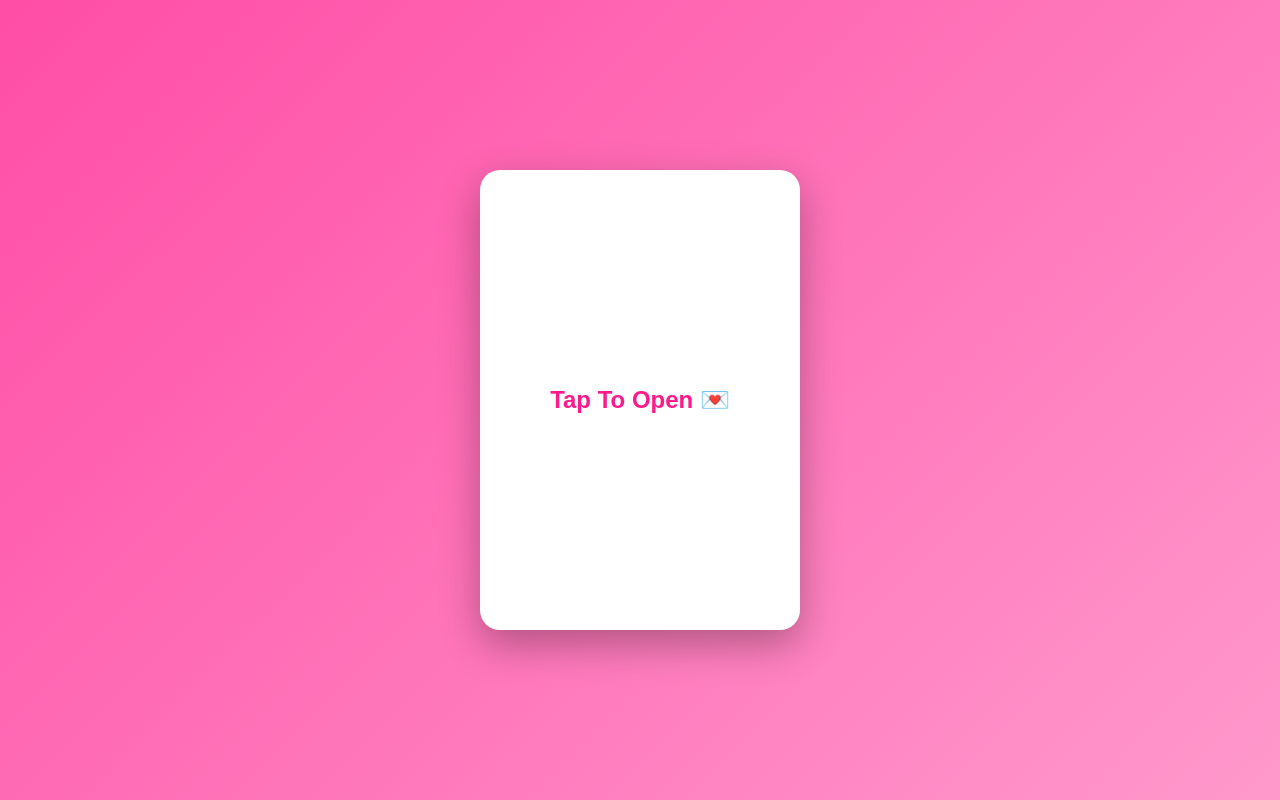
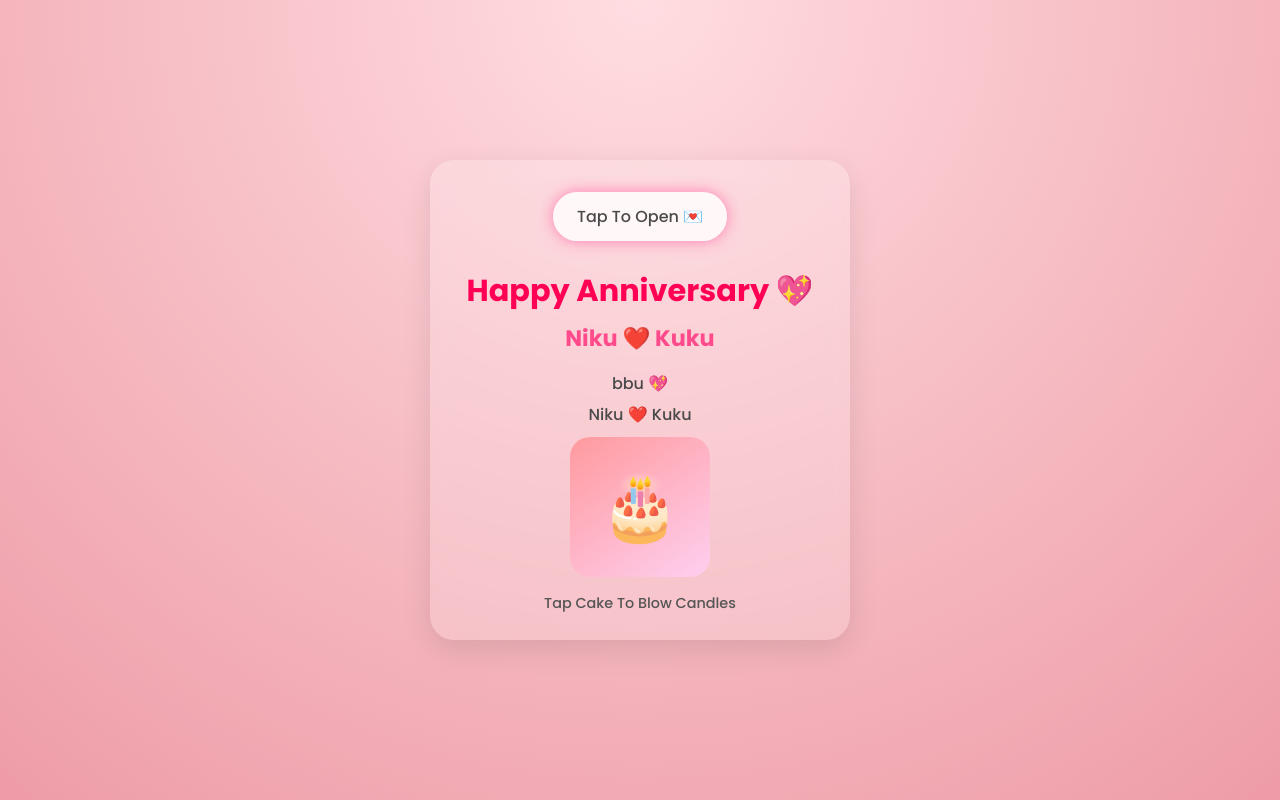
Before and after one commit to nikhil07227-hash/happyanniversarykuku.github.io, a plain HTML site: page index.html in a window 1280 px wide. Drawn offline with Linux system fonts and the light colour scheme.

Commit message:
Update index.html

```diff
--- a/index.html
+++ b/index.html
@@ -2,296 +2,260 @@
 <html lang="en">
 <head>
   <meta charset="UTF-8">
+  <title>Happy Anniversary bbu ❤️</title>
   <meta name="viewport" content="width=device-width, initial-scale=1.0">
-<title>Happy Anniversary bbu ❤️</title>
+
+  <!-- Google Font -->
+  <link rel="preconnect" href="https://fonts.googleapis.com">
+  <link rel="preconnect" href="https://fonts.gstatic.com" crossorigin>
+  <link href="https://fonts.googleapis.com/css2?family=Poppins:wght@300;500;700&display=swap" rel="stylesheet">
 
   <style>
-body{
-    margin:0;
-    padding:0;
-    font-family:Arial, sans-serif;
-    background:linear-gradient(135deg,#ff4da6,#ff99cc);
-    display:flex;
-    justify-content:center;
-    align-items:center;
-    height:100vh;
-    overflow:hidden;
+    * {
+      box-sizing: border-box;
+      font-family: 'Poppins', sans-serif;
     }
 
-/* CARD */
-.card-container{
-    perspective:1200px;
+    body {
+      margin: 0;
+      min-height: 100vh;
+      display: flex;
+      align-items: center;
+      justify-content: center;
+      background: radial-gradient(circle at top, #ffdde1, #ee9ca7);
+      animation: bgMove 10s infinite alternate;
+      overflow: hidden;
     }
 
-.card{
-    width:320px;
-    height:460px;
-    position:relative;
-    transform-style:preserve-3d;
-    transition:transform 1s;
+    @keyframes bgMove {
+      0% { background-position: 0% 0%; }
+      100% { background-position: 100% 100%; }
     }
 
-.card.open{
-    transform:rotateY(180deg);
+    .container {
+      text-align: center;
+      padding: 20px;
+      background: rgba(255, 255, 255, 0.2);
+      border-radius: 24px;
+      backdrop-filter: blur(10px);
+      box-shadow: 0 10px 30px rgba(0, 0, 0, 0.1);
+      max-width: 420px;
+      width: 90%;
+      position: relative;
     }
 
-.card-face{
-    position:absolute;
-    width:100%;
-    height:100%;
-    backface-visibility:hidden;
-    border-radius:20px;
-    display:flex;
-    flex-direction:column;
-    justify-content:center;
-    align-items:center;
-    box-shadow:0 15px 40px rgba(0,0,0,0.3);
+    h1 {
+      font-size: 1.9rem;
+      margin-bottom: 8px;
+      color: #ff0055;
     }
 
-/* FRONT */
-.front{
-    background:white;
-    cursor:pointer;
+    h2 {
+      font-size: 1.4rem;
+      margin-top: 4px;
+      margin-bottom: 16px;
+      color: #ff4b8b;
     }
 
-.front h2{
-    color:#ff1a8c;
+    p {
+      margin: 6px 0;
+      color: #4a4a4a;
     }
 
-/* BACK */
-.back{
-    background:rgba(255,255,255,0.1);
-    backdrop-filter:blur(10px);
-    transform:rotateY(180deg);
-    padding:20px;
-    text-align:center;
-    overflow:hidden;
+    .tap-button {
+      display: inline-block;
+      padding: 12px 24px;
+      border-radius: 999px;
+      background: #ffffffcc;
+      box-shadow: 0 0 15px #ff7eb3;
+      cursor: pointer;
+      transition: transform 0.2s ease, box-shadow 0.2s ease;
+      margin-top: 12px;
+      font-weight: 500;
     }
 
-/* ANNIVERSARY TITLE */
-.anniversary-title{
-    font-size:24px;
-    color:white;
-    margin-bottom:5px;
-    animation:glowTitle 2s infinite alternate;
+    .tap-button:hover {
+      transform: scale(1.05);
+      box-shadow: 0 0 25px #ff4b8b;
     }
 
-@keyframes glowTitle{
-    from{text-shadow:0 0 10px #ff4da6;}
-    to{text-shadow:0 0 25px #ff66cc;}
+    .cake {
+      width: 140px;
+      height: 140px;
+      margin: 18px auto 8px;
+      border-radius: 20px;
+      background: linear-gradient(145deg, #ff9a9e, #fecfef);
+      display: flex;
+      align-items: center;
+      justify-content: center;
+      font-size: 64px;
+      cursor: pointer;
+      animation: float 2s infinite ease-in-out;
+      position: relative;
     }
 
-/* GLOW NAME */
-.glow-name{
-    font-size:28px;
-    font-weight:bold;
-    color:white;
-    animation:glowPulse 2s infinite alternate;
+    @keyframes float {
+      0%, 100% { transform: translateY(0); }
+      50% { transform: translateY(-8px); }
     }
 
-@keyframes glowPulse{
-    from{text-shadow:0 0 10px #ff4da6;}
-    to{text-shadow:0 0 35px #ff66cc;}
+    .hint {
+      font-size: 0.9rem;
+      color: #555;
     }
 
-/* LOVE LINE */
-.love-line{
-    margin-top:5px;
-    font-size:18px;
-    color:white;
-    animation:floatText 3s infinite ease-in-out;
+    /* Popup message */
+    .popup {
+      position: fixed;
+      inset: 0;
+      background: rgba(0,0,0,0.5);
+      display: none;
+      align-items: center;
+      justify-content: center;
+      z-index: 10;
     }
 
-@keyframes floatText{
-    0%{transform:translateY(0px);}
-    50%{transform:translateY(-6px);}
-    100%{transform:translateY(0px);}
+    .popup-content {
+      background: #fff;
+      padding: 20px 18px;
+      border-radius: 18px;
+      max-width: 360px;
+      width: 85%;
+      text-align: center;
+      box-shadow: 0 8px 25px rgba(0,0,0,0.2);
     }
 
-/* BANNER */
-.banner{
-    margin-top:15px;
-    font-size:14px;
-    color:white;
-    animation:pulse 1.5s infinite;
+    .popup-content h3 {
+      margin-top: 0;
+      color: #ff0055;
     }
 
-@keyframes pulse{
-    0%{opacity:0.6;}
-    50%{opacity:1;}
-    100%{opacity:0.6;}
+    .close-btn {
+      margin-top: 10px;
+      padding: 8px 16px;
+      border-radius: 999px;
+      border: none;
+      background: #ff4b8b;
+      color: white;
+      cursor: pointer;
+      font-weight: 500;
     }
 
-/* CAKE */
-.cake{
-    position:relative;
-    width:200px;
-    height:200px;
-    margin-top:15px;
-    cursor:pointer;
+    .close-btn:hover {
+      background: #ff0055;
     }
 
-/* LAYERS */
-.layer{
-    position:absolute;
-    border-radius:20px;
+    /* Floating hearts */
+    .heart {
+      position: fixed;
+      font-size: 18px;
+      color: #ff4b8b;
+      animation: rise 4s linear forwards;
+      pointer-events: none;
+      z-index: 0;
     }
 
-.layer-bottom{
-    bottom:0;
-    width:200px;
-    height:70px;
-    background:#ff66b2;
+    @keyframes rise {
+      0% { transform: translateY(0) scale(1); opacity: 1; }
+      100% { transform: translateY(-120px) scale(1.6); opacity: 0; }
     }
 
-.layer-middle{
-    bottom:60px;
-    width:160px;
-    height:60px;
-    left:20px;
-    background:#ff3385;
-}
-
-.layer-top{
-    bottom:115px;
-    width:120px;
-    height:50px;
-    left:40px;
-    background:#ff1a75;
-}
-
-/* DRIPS */
-.drip{
-    position:absolute;
-    width:18px;
-    height:25px;
-    background:#fff0f5;
-    border-radius:50%;
-}
-
-.drip1{bottom:50px;left:30px;}
-.drip2{bottom:50px;right:30px;}
-.drip3{bottom:105px;left:90px;}
-
-/* CANDLES */
-.candle{
-    position:absolute;
-    bottom:165px;
-    width:8px;
-    height:30px;
-    background:white;
-    border-radius:4px;
-}
-
-.flame{
-    width:10px;
-    height:18px;
-    background:orange;
-    border-radius:50%;
-    margin:auto;
-    margin-top:-15px;
-    animation:flicker 0.2s infinite alternate;
-}
-
-@keyframes flicker{
-    from{transform:scale(1);}
-    to{transform:scale(1.2);}
+    #love-text {
+      min-height: 1.4em;
     }
   </style>
 </head>
-
 <body>
 
-<div class="card-container">
-    <div class="card" id="card">
+  <div class="container">
+    <p class="tap-button" id="openBtn">Tap To Open 💌</p>
 
-        <!-- FRONT -->
-        <div class="card-face front" onclick="openCard()">
-            <h2>Tap To Open 💌</h2>
+    <h1>Happy Anniversary 💖</h1>
+    <h2 id="love-text"></h2>
+
+    <p>bbu 💖</p>
+    <p>Niku ❤️ Kuku</p>
+
+    <div class="cake" id="cake">
+      🎂
+    </div>
+    <p class="hint">Tap Cake To Blow Candles</p>
   </div>
 
-        <!-- BACK -->
-        <div class="card-face back">
-
-            <div class="anniversary-title">Happy Anniversary 💖</div>
-            <div class="glow-name">bbu 💖</div>
-            <div class="love-line">Niku ❤️ Kuku</div>
-
-            <div class="banner">💨 Tap Cake To Blow Candles 💨</div>
-
-            <div class="cake" onclick="blowCandles()">
-
-                <!-- Candles -->
-                <div class="candle" style="left:35%">
-                    <div class="flame"></div>
-                </div>
-
-                <div class="candle" style="left:50%">
-                    <div class="flame"></div>
-                </div>
-
-                <div class="candle" style="left:65%">
-                    <div class="flame"></div>
-                </div>
-
-                <!-- Layers -->
-                <div class="layer layer-top"></div>
-                <div class="layer layer-middle"></div>
-                <div class="layer layer-bottom"></div>
-
-                <!-- Cream Drips -->
-                <div class="drip drip1"></div>
-                <div class="drip drip2"></div>
-                <div class="drip drip3"></div>
-
-            </div>
-
-        </div>
+  <!-- Popup message -->
+  <div class="popup" id="popup">
+    <div class="popup-content">
+      <h3>Happy Anniversary, Kuku 💘</h3>
+      <p>
+        Thank you for staying with me, for every smile, every late-night talk,
+        and every little moment that makes my life special with you.
+      </p>
+      <p>
+        I love you more than yesterday and less than tomorrow.
+        Yours, Niku ❤️
+      </p>
+      <button class="close-btn" id="closePopup">Close</button>
     </div>
   </div>
 
   <script>
-function openCard(){
-    document.getElementById("card").classList.add("open");
+    // Typewriter effect
+    const text = "Niku ❤️ Kuku";
+    let i = 0;
+    function typeWriter() {
+      if (i <= text.length) {
+        document.getElementById("love-text").innerText = text.slice(0, i);
+        i++;
+        setTimeout(typeWriter, 150);
+      }
+    }
+    window.addEventListener('load', typeWriter);
+
+    // Popup logic
+    const popup = document.getElementById('popup');
+    const openBtn = document.getElementById('openBtn');
+    const closePopup = document.getElementById('closePopup');
+    const cake = document.getElementById('cake');
+
+    openBtn.addEventListener('click', () => {
+      popup.style.display = 'flex';
+    });
+
+    closePopup.addEventListener('click', () => {
+      popup.style.display = 'none';
+    });
+
+    popup.addEventListener('click', (e) => {
+      if (e.target === popup) {
+        popup.style.display = 'none';
+      }
+    });
+
+    // Hearts when tapping cake
+    function createHeart(x, y) {
+      const heart = document.createElement('div');
+      heart.className = 'heart';
+      heart.style.left = x + 'px';
+      heart.style.top = y + 'px';
+      heart.innerText = '❤️';
+      document.body.appendChild(heart);
+
+      setTimeout(() => {
+        heart.remove();
+      }, 4000);
     }
 
-function blowCandles(){
-    document.querySelectorAll(".flame").forEach(f=>{
-        f.style.display="none";
+    cake.addEventListener('click', (e) => {
+      const rect = cake.getBoundingClientRect();
+      const centerX = rect.left + rect.width / 2;
+      const centerY = rect.top + rect.height / 2;
+
+      for (let j = 0; j < 8; j++) {
+        const offsetX = (Math.random() - 0.5) * 80;
+        const offsetY = (Math.random() - 0.5) * 20;
+        createHeart(centerX + offsetX, centerY + offsetY);
+      }
     });
-    sparkBlast();
-}
-
-function sparkBlast(){
-    for(let i=0;i<180;i++){
-        let spark=document.createElement("div");
-        spark.style.position="fixed";
-        spark.style.width="6px";
-        spark.style.height="6px";
-        spark.style.borderRadius="50%";
-        spark.style.background="hsl("+Math.random()*360+",100%,50%)";
-        spark.style.top="50%";
-        spark.style.left="50%";
-
-        let angle=Math.random()*2*Math.PI;
-        let distance=Math.random()*400;
-
-        spark.style.transition="all 2s ease-out";
-        document.body.appendChild(spark);
-
-        setTimeout(()=>{
-            spark.style.transform=
-                "translate("+
-                Math.cos(angle)*distance+"px,"+
-                Math.sin(angle)*distance+"px)";
-            spark.style.opacity=0;
-        },10);
-
-        setTimeout(()=>{
-            spark.remove();
-        },2000);
-    }
-}
   </script>
 
 </body>
```
Lines whose indentation alone changed are shown as unchanged.
